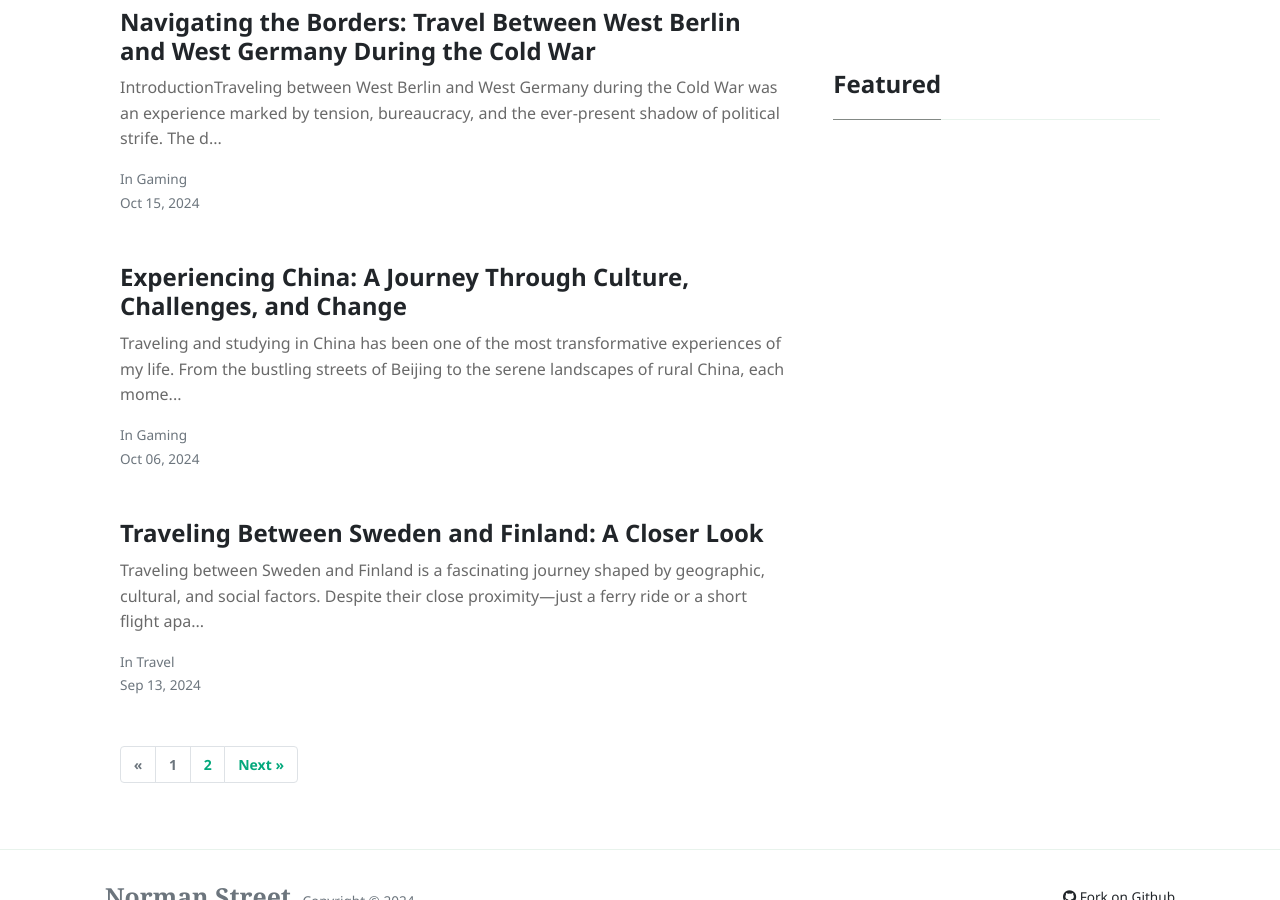
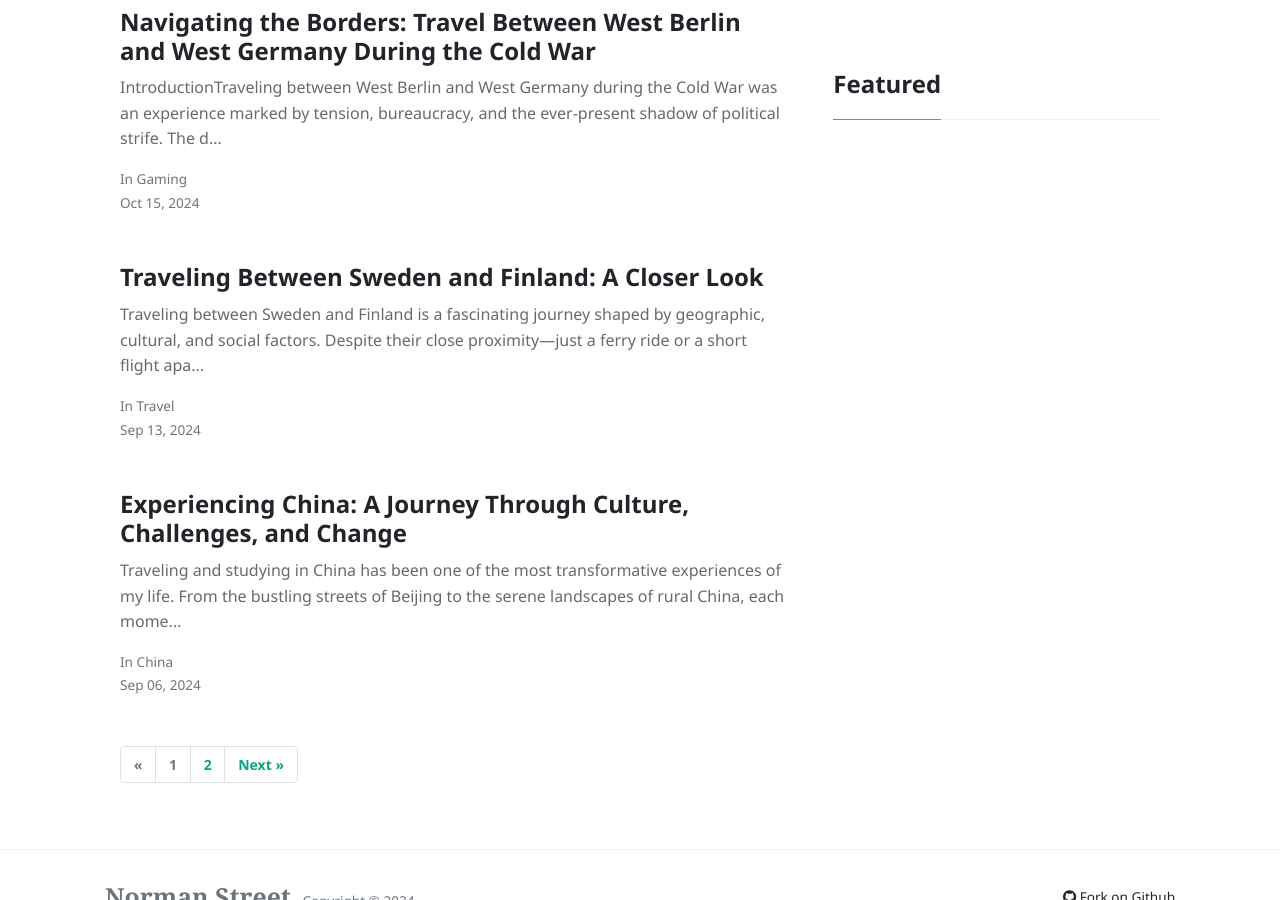
Before and after one commit to NormanStreet/NormanStreet.github.io, a Jekyll site: the page built from index.html, in a window 1280 px wide and 900 px high, scrolled down 2352 px. Built offline with Jekyll 4.4.1, drawn with Linux system fonts in a browser that asks for light colours; nearby versions of some CDN libraries; the list of posts is cut into pages by our own code.

Commit message:
Update and rename 2024-10-06-Experiencing-China--A-Journey-Through-Culture--Challenges--and-Change.markdown to 2024-09-06-Experiencing-China--A-Journey-Through-Culture--Challenges--and-Change.markdown

```diff
--- a/_posts/2024-10-06-Experiencing-China--A-Journey-Through-Culture--Challenges--and-Change.markdown
+++ b/_posts/2024-09-06-Experiencing-China--A-Journey-Through-Culture--Challenges--and-Change.markdown
@@ -1,8 +1,8 @@
 ---
 layout: post
 title: "Experiencing China: A Journey Through Culture, Challenges, and Change"
-date:   2024-10-06 17:26:30 +0000
-categories: Gaming
+date:   2024-09-06 17:26:30 +0000
+categories: China
 excerpt_image: http://www.chinasprout.com/store/media/BLL035L01.jpg
 ---
 
```
